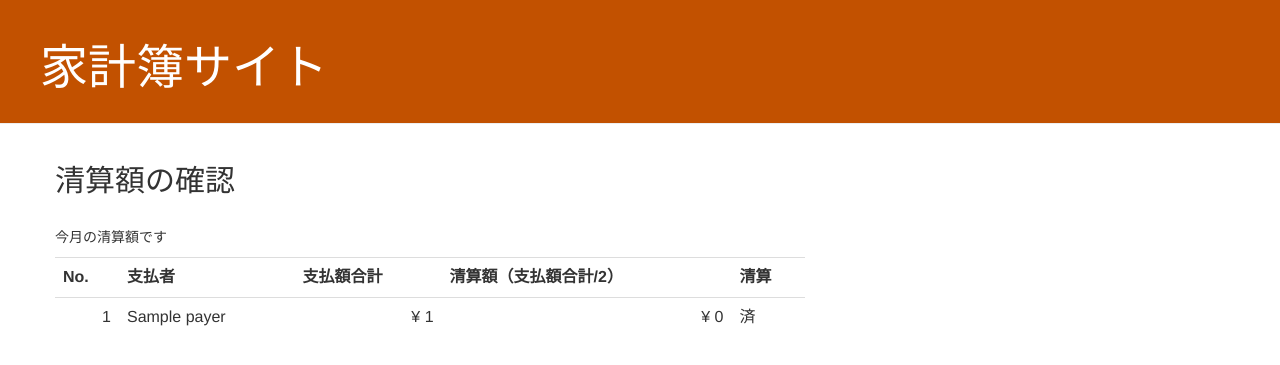
After one commit to libretanuki/kakeibo, a Django app: page /kakeibo/seisan/ in a window 1280 px wide. The commit adds this page. Shown: the top 365 px of the page. Run offline with Django 3.2, Linux system fonts and the light colour scheme; tables that the repository leaves empty hold one stand-in row (values such as "Sample post"); some libraries are stand-ins or nearby versions.

Commit message:
清算機能追加

```diff
--- a/kakeibo/templates/kakeibo/kakeibo_list.html
+++ b/kakeibo/templates/kakeibo/kakeibo_list.html
@@ -14,7 +14,7 @@
     <table class="table table-sm ">
         <tr>
             <th><h2><a href="{% url 'kakeibo:kakeibo_create' %}">家計簿入力</a></h2></th>
-            <th><h2><a href="{% url 'kakeibo:kakeibo_create' %}">今月の請求額</a></h2></th>
+            <th><h2><a href="{% url 'kakeibo:kakeibo_seisan' %}">今月の清算額</a></h2></th>
         </tr>
     </table>
 
--- /dev/null
+++ b/kakeibo/templates/kakeibo/kakeibo_seisan.html
@@ -0,0 +1,32 @@
+{% extends 'kakeibo/base.html' %}
+{% load humanize %}
+
+{% block content %}
+    <h2>清算額の確認</h2>
+    <br>
+    <p>今月の清算額です</p>
+    <table class="table table-sm ">
+        <tr>
+            <th>No.</th>
+            <th>支払者</th>
+            <th>支払額合計</th>
+            <th>清算額（支払額合計/2）</th>
+            <th>清算</th>
+        </tr>
+        {% for kakeibo in kakeibo_seisan %}
+            <tr>
+                <td align="right">{{ forloop.counter }}</td>
+                <td>{{ kakeibo.payer__payer_name }}</td>
+                <td align="right">¥ {{ kakeibo.pay_sum|intcomma }}</td>
+                <td align="right">¥ {{ kakeibo.seisan_kngk|intcomma }}</td>
+                <td>
+                    {% if kakeibo.seisan %}
+                        済
+                    {% else %}
+                        未
+                    {% endif %}
+                </td>
+            </tr>
+        {% endfor %}
+    </table>
+{% endblock %}
--- a/kakeibo/urls.py
+++ b/kakeibo/urls.py
@@ -8,4 +8,5 @@ urlpatterns = [
     path('create/', views.KakeiboCreate.as_view(), name='kakeibo_create'),
     path('update/<int:pk>/', views.KakeiboUpdate.as_view(), name='kakeibo_update'),
     path('delete/<int:pk>/', views.KakeiboDelete.as_view(), name='kakeibo_delete'),
+    path('seisan/', views.KakeiboSeisan.as_view(), name='kakeibo_seisan'),
 ]
--- a/kakeibo/views.py
+++ b/kakeibo/views.py
@@ -1,5 +1,6 @@
 from django.views.generic import ListView, CreateView, UpdateView, DeleteView
 from django.contrib import messages
+from django.db.models import Sum
 
 from .models import Kakeibo
 from .forms import KakeiboForm
@@ -52,3 +53,16 @@ class KakeiboDelete(DeleteView):
 	model = Kakeibo
 	template_name = 'kakeibo/kakeibo_confirm_delete.html' #デフォルトでこの値
 	success_url = '/kakeibo'
+
+
+# 家計簿清算表示
+class KakeiboSeisan(ListView):
+	model = Kakeibo
+	template_name = 'kakeibo/kakeibo_seisan.html'
+	context_object_name = 'kakeibo_seisan'
+
+	def get_queryset(self):
+		return Kakeibo.objects.select_related('payer') \
+					.values('payer__payer_name', 'seisan') \
+					.annotate(pay_sum=Sum('money'), seisan_kngk=Sum('money')/2) \
+					.order_by('payer__payer_name')
```
